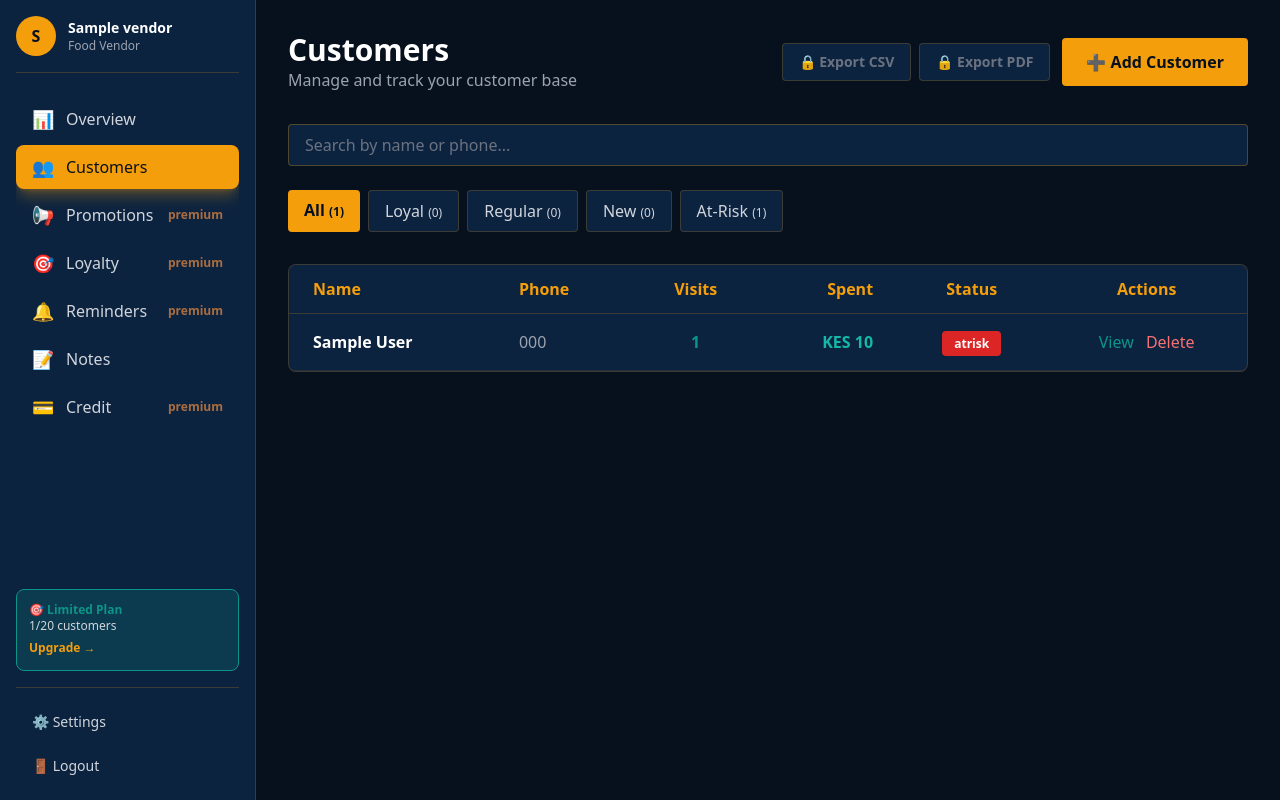
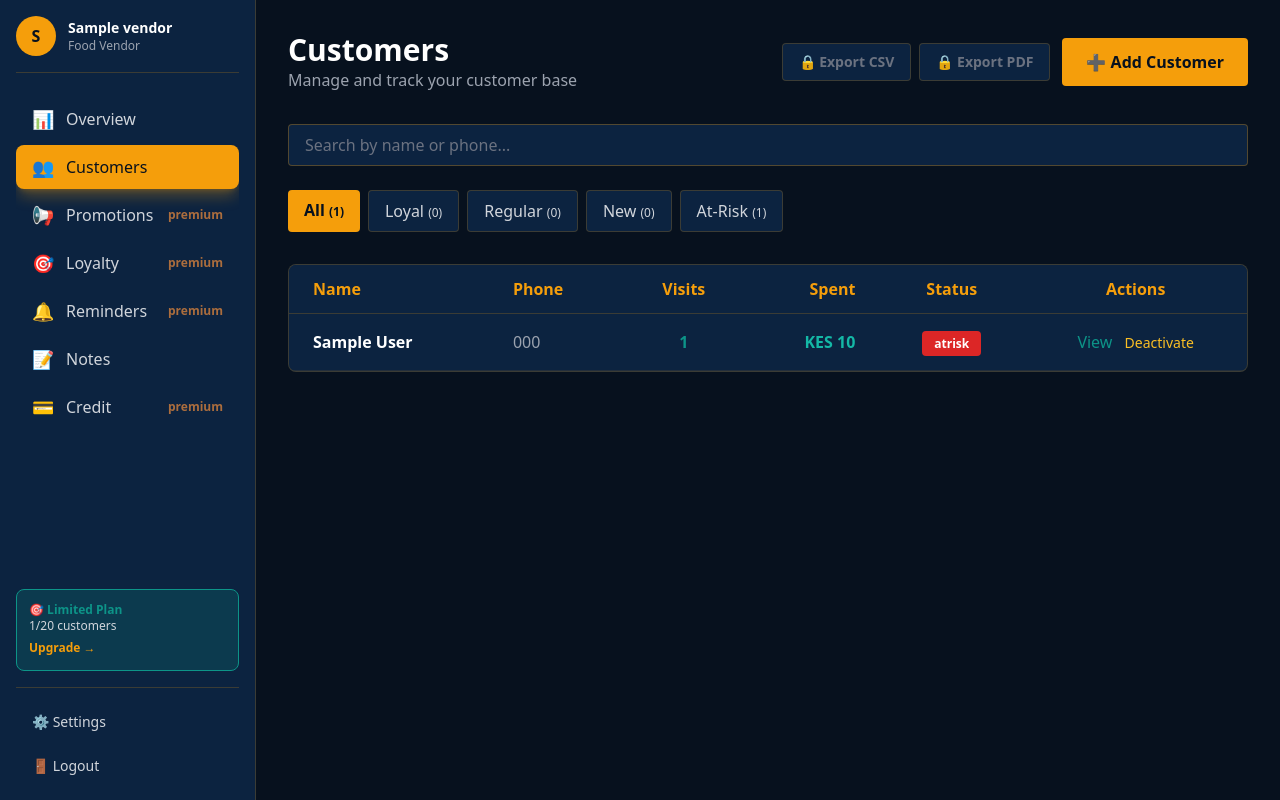
Before and after one commit to jira54/campo, a Django app: page /customers/ in a window 1280 px wide. Run offline with Django 5.2, Linux system fonts and the light colour scheme; a user stored in the database is signed in; tables that the repository leaves empty hold one stand-in row (values such as "Sample post"); some libraries are stand-ins or nearby versions.

Commit message:
Add customer deactivate functionality for vendors
- Add is_active field to Customer model
- Replace delete button with activate/deactivate toggle for vendors
- Add customer_toggle_active view and URL
- Update templates to show activate/deactivate buttons
- Filter out inactive customers from default list view
- Preserve customer data while allowing vendors to manage visibility
- Admins retain delete functionality for data management

```diff
--- a/customers/models.py
+++ b/customers/models.py
@@ -15,6 +15,7 @@ class Customer(models.Model):
     phone    = models.CharField(max_length=20)
     notes    = models.TextField(blank=True)
     tags     = models.CharField(max_length=255, blank=True, default='')
+    is_active = models.BooleanField(default=True)
     added_at = models.DateTimeField(auto_now_add=True)
 
     class Meta:
--- a/customers/urls.py
+++ b/customers/urls.py
@@ -8,6 +8,7 @@ urlpatterns = [
     path('add/',             views.customer_add,        name='customer_add'),
     path('<int:pk>/',        views.customer_detail,     name='customer_detail'),
     path('<int:pk>/delete/', views.customer_delete,     name='customer_delete'),
+    path('<int:pk>/toggle-active/', views.customer_toggle_active, name='customer_toggle_active'),
 
     # Export (Premium)
     path('export/csv/',      views.customer_export_csv, name='customer_export_csv'),
--- a/customers/views.py
+++ b/customers/views.py
@@ -20,7 +20,7 @@ def customer_list(request):
     segment = request.GET.get('segment', 'all')
     query   = request.GET.get('q', '')
 
-    customers = Customer.objects.filter(vendor=vendor)
+    customers = Customer.objects.filter(vendor=vendor, is_active=True)
 
     if query:
         customers = customers.filter(name__icontains=query) | \
@@ -156,6 +156,17 @@ def customer_delete(request, pk):
         name = customer.name
         customer.delete()
         messages.success(request, f"{name} removed.")
+    return redirect('customers:customer_list')
+
+
+@login_required
+def customer_toggle_active(request, pk):
+    customer = get_object_or_404(Customer, pk=pk, vendor=request.user)
+    if request.method == 'POST':
+        customer.is_active = not customer.is_active
+        customer.save()
+        status = "activated" if customer.is_active else "deactivated"
+        messages.success(request, f"{customer.name} {status}.")
     return redirect('customers:customer_list')
 
 
--- a/templates/customers/list.html
+++ b/templates/customers/list.html
@@ -117,7 +117,17 @@
                             </div>
                             <div class="flex gap-3">
                                 <a href="{% url 'customers:customer_detail' customer.id %}" class="bg-teal text-deep px-4 py-2 rounded text-sm font-bold hover:bg-cyan-400 transition">View</a>
-                                <a href="{% url 'customers:customer_delete' customer.id %}" class="bg-red-600 text-white px-4 py-2 rounded text-sm font-bold hover:bg-red-700 transition">Delete</a>
+                                {% if customer.is_active %}
+                                    <form method="post" action="{% url 'customers:customer_toggle_active' customer.id %}" class="inline">
+                                        {% csrf_token %}
+                                        <button type="submit" class="bg-amber-600 text-white px-4 py-2 rounded text-sm font-bold hover:bg-amber-700 transition">Deactivate</button>
+                                    </form>
+                                {% else %}
+                                    <form method="post" action="{% url 'customers:customer_toggle_active' customer.id %}" class="inline">
+                                        {% csrf_token %}
+                                        <button type="submit" class="bg-green-600 text-white px-4 py-2 rounded text-sm font-bold hover:bg-green-700 transition">Activate</button>
+                                    </form>
+                                {% endif %}
                             </div>
                         </div>
                     {% endfor %}
@@ -155,7 +165,17 @@
                                     </td>
                                     <td class="px-6 py-4 text-center space-x-2">
                                         <a href="{% url 'customers:customer_detail' customer.id %}" class="text-teal hover:text-cyan-300">View</a>
-                                        <a href="{% url 'customers:customer_delete' customer.id %}" class="text-red-400 hover:text-red-300">Delete</a>
+                                        {% if customer.is_active %}
+                                            <form method="post" action="{% url 'customers:customer_toggle_active' customer.id %}" class="inline">
+                                                {% csrf_token %}
+                                                <button type="submit" class="text-amber-400 hover:text-amber-300 text-sm">Deactivate</button>
+                                            </form>
+                                        {% else %}
+                                            <form method="post" action="{% url 'customers:customer_toggle_active' customer.id %}" class="inline">
+                                                {% csrf_token %}
+                                                <button type="submit" class="text-green-400 hover:text-green-300 text-sm">Activate</button>
+                                            </form>
+                                        {% endif %}
                                     </td>
                                 </tr>
                             {% endfor %}
```
Also changed, not shown: customers/migrations/0003_customer_is_active.py (added).
